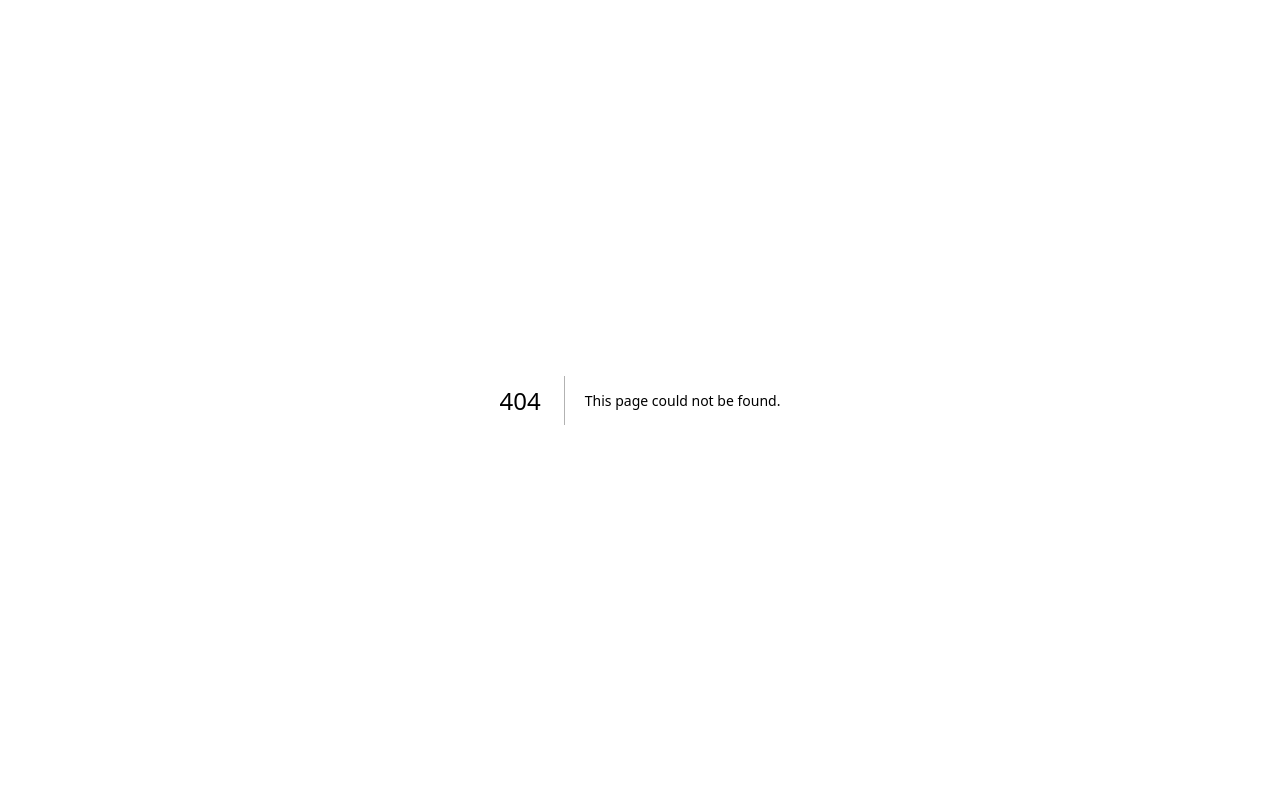
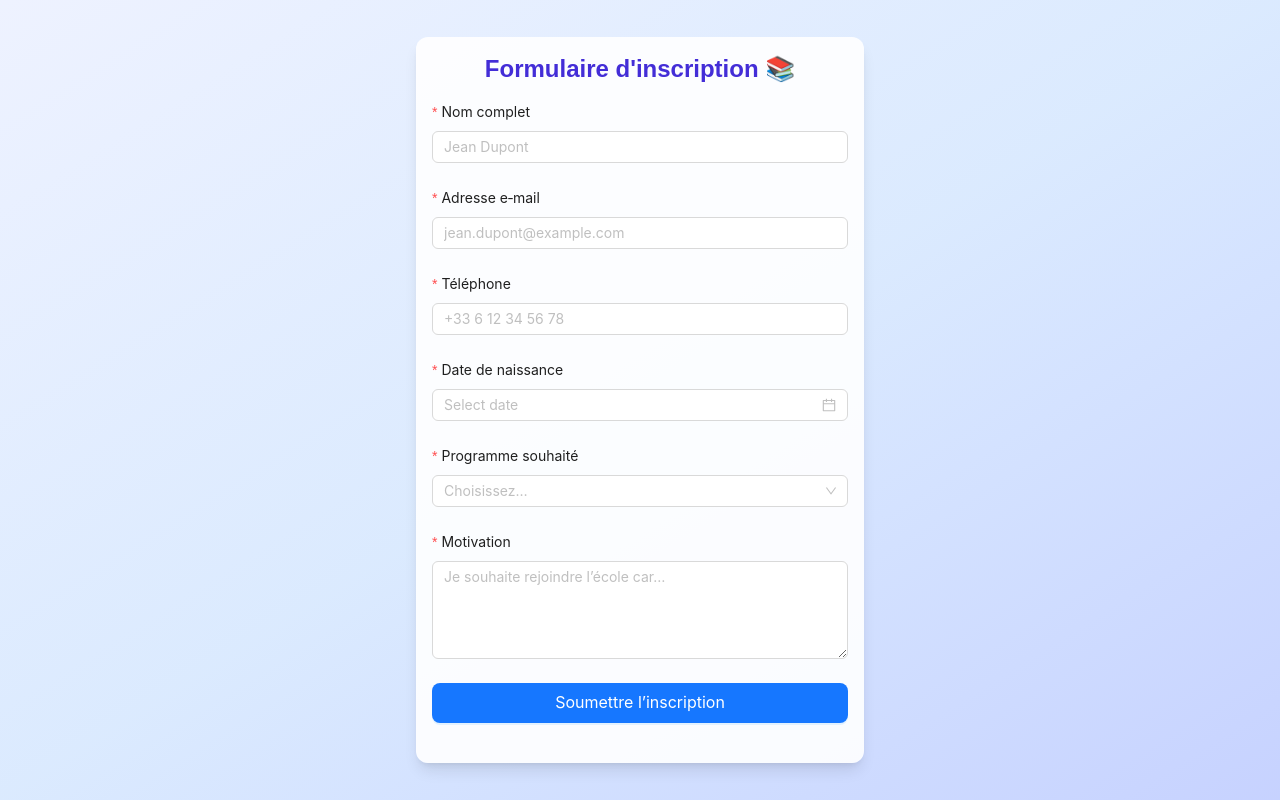
Before and after one commit to Noah-Sfez/FullstackProject_Portfolio, a Next.js app in the folder frontend/: page /form in a window 1280 px wide. Before the commit this address had no page. Built offline with nearby package versions, Linux system fonts and the light colour scheme.

Commit message:
feat: add registration form with validation and submission handling

```diff
--- /dev/null
+++ b/frontend/app/form/page.tsx
@@ -0,0 +1,156 @@
+"use client";
+
+import { Form, Input, DatePicker, Select, Button, message } from "antd";
+import { useState } from "react";
+
+const { Option } = Select;
+
+export default function RegisterPage() {
+    const [loading, setLoading] = useState(false);
+
+    const onFinish = async (values: any) => {
+        setLoading(true);
+        try {
+            const res = await fetch("/api/register", {
+                method: "POST",
+                headers: { "Content-Type": "application/json" },
+                body: JSON.stringify(values),
+            });
+
+            if (!res.ok)
+                throw new Error("Erreur serveur, réessayez plus tard.");
+
+            message.success("Inscription réussie ! 🎉");
+        } catch (err: any) {
+            message.error(err.message || "Une erreur est survenue");
+        } finally {
+            setLoading(false);
+        }
+    };
+
+    return (
+        <div className="h-screen w-screen flex items-center justify-center bg-gradient-to-br from-indigo-50 via-blue-100 to-indigo-200 overflow-hidden">
+            <div className="w-full max-w-md bg-white/90 rounded-xl shadow-lg p-4">
+                <h1 className="text-2xl font-bold text-center mb-4 text-indigo-700">
+                    Formulaire d&#39;inscription 📚
+                </h1>
+
+                <Form layout="vertical" onFinish={onFinish} autoComplete="off">
+                    <Form.Item
+                        label="Nom complet"
+                        name="name"
+                        rules={[
+                            {
+                                required: true,
+                                message: "Veuillez entrer votre nom complet",
+                            },
+                        ]}
+                    >
+                        <Input placeholder="Jean Dupont" allowClear />
+                    </Form.Item>
+
+                    <Form.Item
+                        label="Adresse e‑mail"
+                        name="email"
+                        rules={[
+                            {
+                                required: true,
+                                message: "Veuillez entrer votre e‑mail",
+                            },
+                            {
+                                type: "email",
+                                message: "Format d'e‑mail invalide",
+                            },
+                        ]}
+                    >
+                        <Input
+                            placeholder="jean.dupont@example.com"
+                            allowClear
+                        />
+                    </Form.Item>
+
+                    <Form.Item
+                        label="Téléphone"
+                        name="phone"
+                        rules={[
+                            {
+                                required: true,
+                                message: "Veuillez entrer votre téléphone",
+                            },
+                            {
+                                pattern: /^(\+?\d{1,3}[- ]?)?\d{6,14}$/,
+                                message: "Numéro invalide",
+                            },
+                        ]}
+                    >
+                        <Input placeholder="+33 6 12 34 56 78" allowClear />
+                    </Form.Item>
+
+                    <Form.Item
+                        label="Date de naissance"
+                        name="dob"
+                        rules={[
+                            {
+                                required: true,
+                                message: "Sélectionnez votre date de naissance",
+                            },
+                        ]}
+                    >
+                        <DatePicker className="w-full" format="DD/MM/YYYY" />
+                    </Form.Item>
+
+                    <Form.Item
+                        label="Programme souhaité"
+                        name="program"
+                        rules={[
+                            {
+                                required: true,
+                                message: "Choisissez un programme",
+                            },
+                        ]}
+                    >
+                        <Select placeholder="Choisissez…" allowClear>
+                            <Option value="web">
+                                Bachelor Développement Web
+                            </Option>
+                            <Option value="design">
+                                Bachelor Design & Création
+                            </Option>
+                            <Option value="marketing">
+                                Bachelor Marketing Digital
+                            </Option>
+                        </Select>
+                    </Form.Item>
+
+                    <Form.Item
+                        label="Motivation"
+                        name="motivation"
+                        rules={[
+                            {
+                                required: true,
+                                message: "Parlez‑nous de votre motivation",
+                            },
+                        ]}
+                    >
+                        <Input.TextArea
+                            rows={4}
+                            placeholder="Je souhaite rejoindre l’école car…"
+                        />
+                    </Form.Item>
+
+                    <Form.Item>
+                        <Button
+                            type="primary"
+                            htmlType="submit"
+                            loading={loading}
+                            className="w-full bg-indigo-600 hover:bg-indigo-700 border-none"
+                            size="large"
+                        >
+                            Soumettre l’inscription
+                        </Button>
+                    </Form.Item>
+                </Form>
+            </div>
+        </div>
+    );
+}
```
